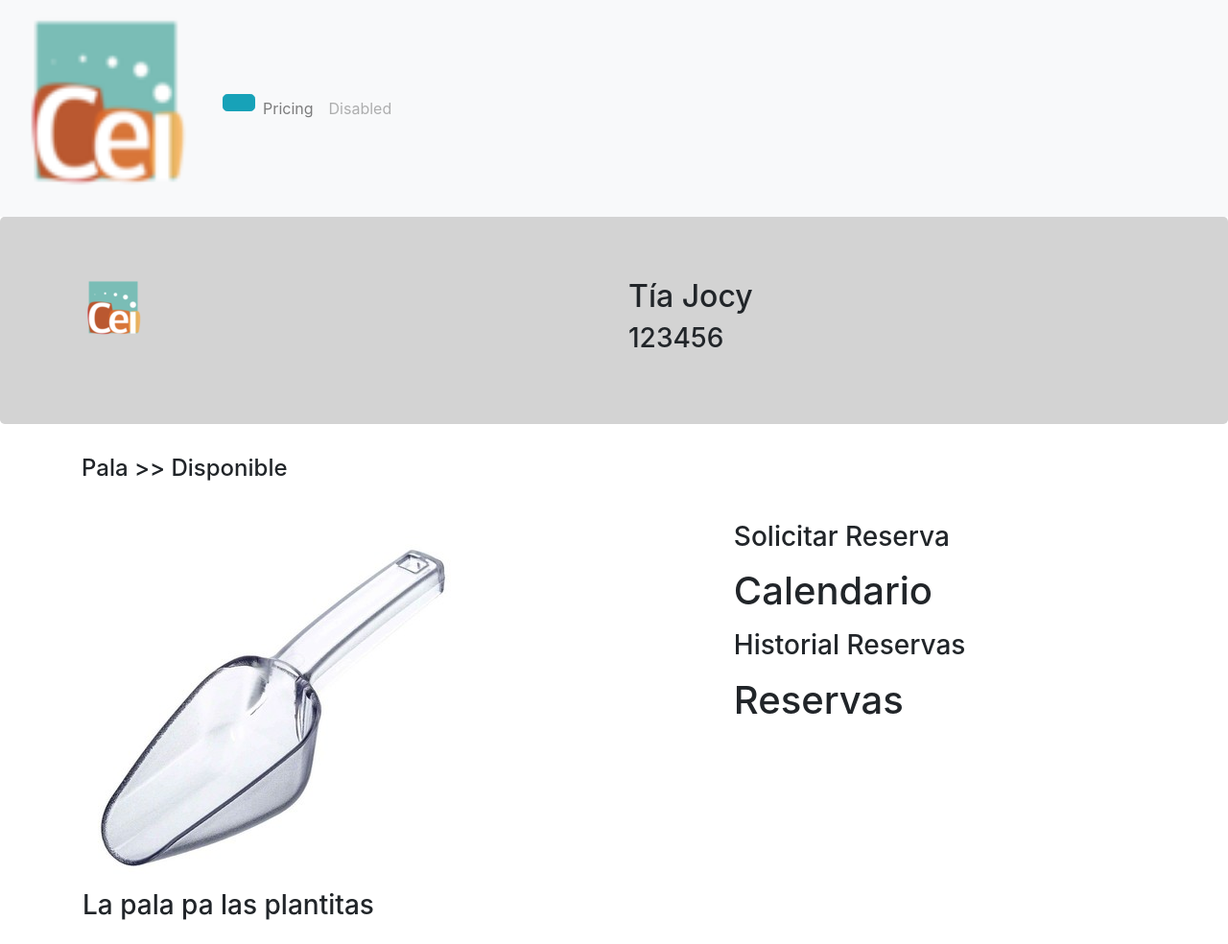
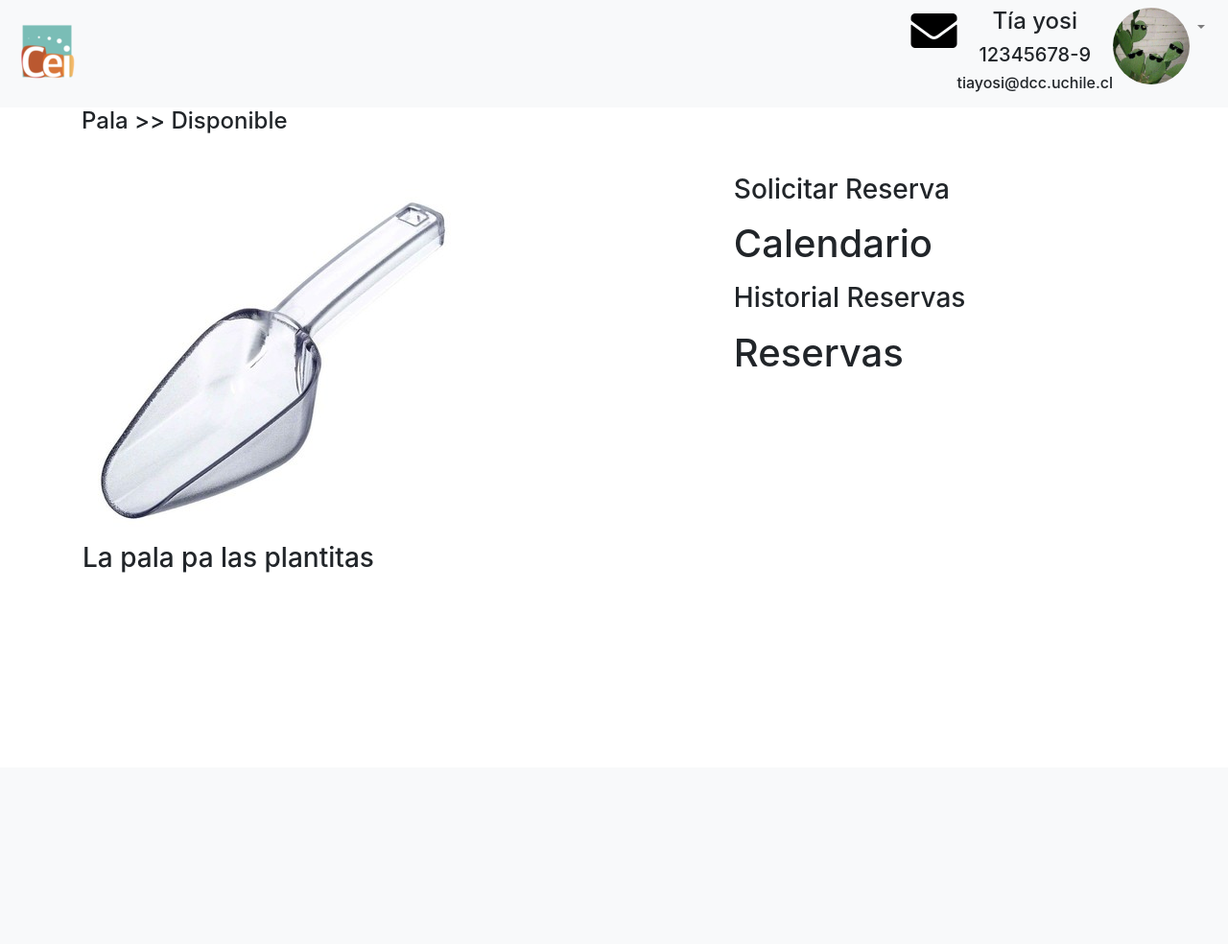
Before and after one commit to DCC-CC4401/2018-1-Simmonds-Manzanilla-T3, a Django app: page /articulos/ in a window 1280 px wide. Shown: the whole page at 96% size. After the commit the page ends 597 px from the top, so only its background shows below. Run offline with Django 3.2, Linux system fonts and the light colour scheme; data comes from the database, SQL or seed files in the repository; data that the repository does not hold is empty; some libraries are stand-ins or nearby versions.

Commit message:
Navbar estático. Modificado gitignore

```diff
--- a/InventarioCEI/settings.py
+++ b/InventarioCEI/settings.py
@@ -128,4 +128,6 @@ USE_TZ = True
 
 STATIC_URL = '/static/'
 
+STATICFILES_DIRS = [os.path.join(BASE_DIR, "static"),]
+
 TEMPLATE_DIRS = (os.path.join(BASE_DIR,  'templates'),)
--- a/templates/base.html
+++ b/templates/base.html
@@ -6,7 +6,10 @@
     <meta name="viewport" content="width=device-width, initial-scale=1">
     {% bootstrap_css %}
     {% bootstrap_javascript %}
-    <link rel="stylesheet" href="../articulos/templates/articulos/style.css">
+    <link rel="stylesheet" href="https://use.fontawesome.com/releases/v5.1.0/css/all.css" integrity="sha384-lKuwvrZot6UHsBSfcMvOkWwlCMgc0TaWr+30HWe3a4ltaBwTZhyTEggF5tJv8tbt" crossorigin="anonymous">
+    <script src="https://code.jquery.com/jquery-3.2.1.slim.min.js" integrity="sha384-KJ3o2DKtIkvYIK3UENzmM7KCkRr/rE9/Qpg6aAZGJwFDMVNA/GpGFF93hXpG5KkN" crossorigin="anonymous"></script>
+    <script src="https://cdnjs.cloudflare.com/ajax/libs/popper.js/1.12.9/umd/popper.min.js" integrity="sha384-ApNbgh9B+Y1QKtv3Rn7W3mgPxhU9K/ScQsAP7hUibX39j7fakFPskvXusvfa0b4Q" crossorigin="anonymous"></script>
+    <script src="https://maxcdn.bootstrapcdn.com/bootstrap/4.0.0-beta.3/js/bootstrap.min.js" integrity="sha384-a5N7Y/aK3qNeh15eJKGWxsqtnX/wWdSZSKp+81YjTmS15nvnvxKHuzaWwXHDli+4" crossorigin="anonymous"></script>
     {% block head %}
     {% endblock %}
     <meta charset="UTF-8">
@@ -16,42 +19,36 @@
     <header>
         <nav class="navbar navbar-expand-lg navbar-light bg-light">
             <a class="navbar-brand" href="#">
-                <img src={% static "images/logocei.png" %} width="200" height="200" alt="">
+                <img src={% static "images/logocei.png" %}>
             </a>
             <button class="navbar-toggler" type="button" data-toggle="collapse" data-target="#navbarNav" aria-controls="navbarNav" aria-expanded="false" aria-label="Toggle navigation">
                 <span class="navbar-toggler-icon"></span>
             </button>
             <div class="collapse navbar-collapse" id="navbarNav">
-                <ul class="navbar-nav">
+                <ul class="navbar-nav ml-auto nav-fill w-30">
                   <li class="nav-item">
-                    <a href="#" class="btn btn-info btn-lg">
-                        <span class="glyphicon glyphicon-envelope"></span>
+                    <a href="#">
+                        <span class="fas fa-envelope fa-3x" style="color:black"></span>
                     </a>
                   </li>
                   <li class="nav-item">
-                    <a class="nav-link" href="#">Pricing</a>
+                    <h4>Tía yosi</h4>
+                    <h5>12345678-9</h5>
+                    <h6>tiayosi@dcc.uchile.cl</h6>
                   </li>
                   <li class="nav-item">
-                    <a class="nav-link disabled" href="#">Disabled</a>
+                       <img class="rounded-circle" src={% static "images/ola.jpg" %} width="80" height="80">
+                  </li>
+                  <li class="nav-item dropdown" style="left:0">
+                    <a class="nav-link dropdown-toggle" href="#" id="navbarDropdownMenuLink" data-toggle="dropdown" aria-haspopup="true" aria-expanded="false"></a>
+                    <div class="dropdown-menu dropdown-menu-right" aria-labelledby="navbarDropdownMenuLink">
+                      <a class="dropdown-item" href="#">Configuración de usuario</a>
+                      <a class="dropdown-item" href="#">Cerrar sesión</a>
+                    </div>
                   </li>
                 </ul>
             </div>
         </nav>
-
-
-        <div class="jumbotron" style="background:lightgray">
-            <div class="container">
-                <div class="row">
-                    <div class="col-md-6">
-                        <img src={% static "images/logocei.png" %} class="img-fluid" alt="Responsive image">
-                    </div>
-                    <div class="col-md-6" style="float: right;">
-                        <h2>Tía Jocy</h2>
-                        <h3>123456</h3>
-                    </div>
-                </div>
-            </div>
-        </div>
     </header>
     {% block body %}
     {% endblock %}
```
Also changed, not shown: static/images/logocei.png (added), static/images/ola.jpg (added), 1 other file.
